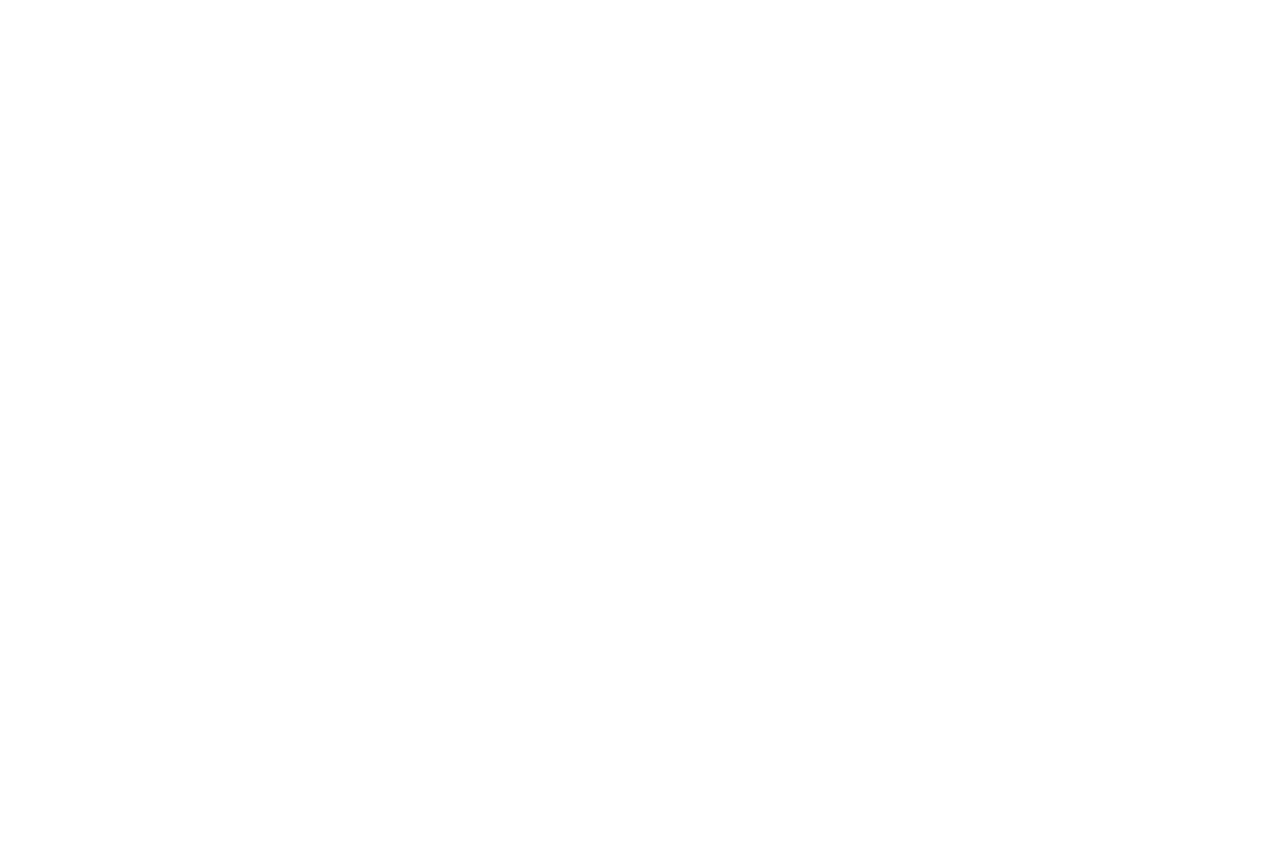
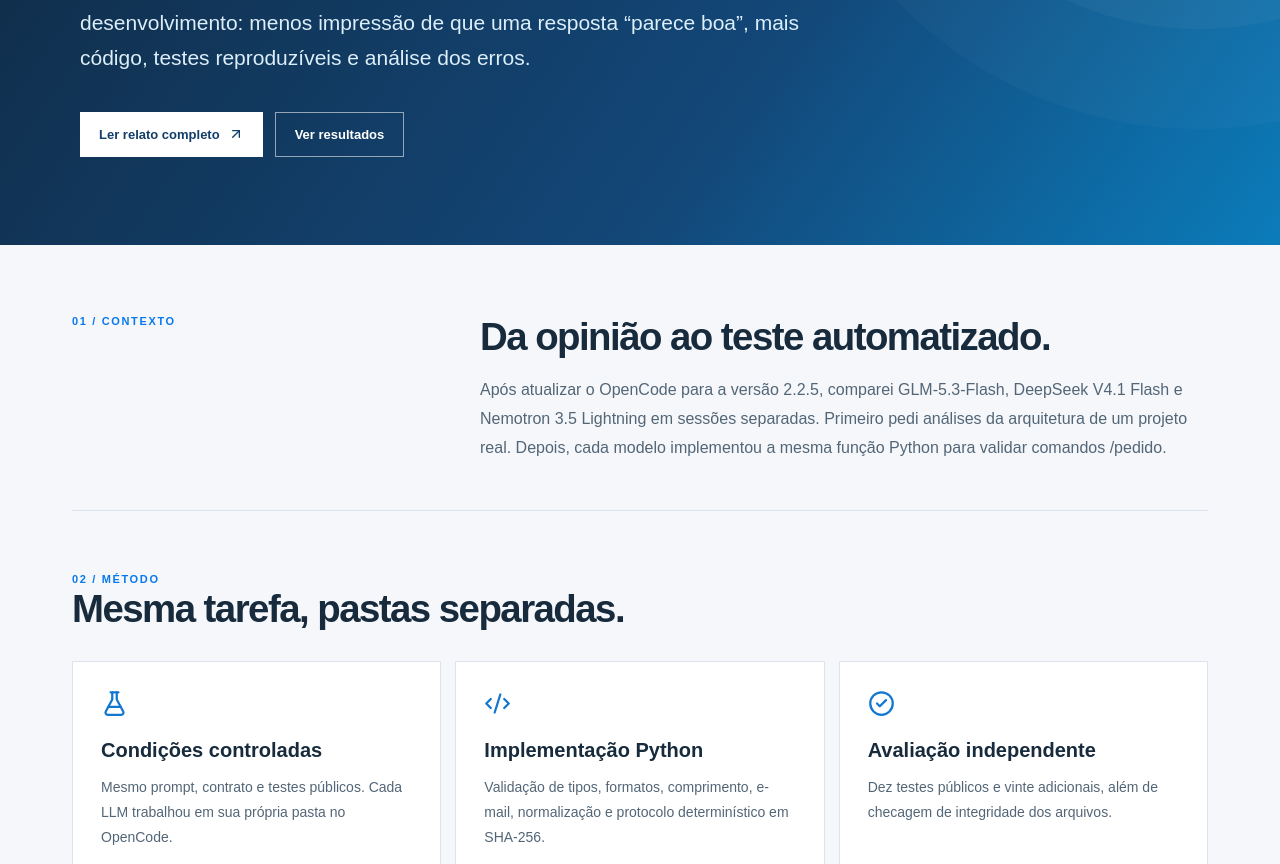
Before and after one commit to Jefferson-Robson/meu-portifolio, a Next.js app: page /projetos/laboratorio-llms in a window 1280 px wide. Before the commit this address had no page. Shown: the part 436-1300 px from the top of the page. Before the commit the page ends 800 px from the top, so only its background shows below. Built offline with nearby package versions, Linux system fonts and the light colour scheme.

Commit message:
feat: publicar laboratorio de benchmarks de LLMs

```diff
--- /dev/null
+++ b/app/projetos/laboratorio-llms/page.tsx
@@ -0,0 +1,44 @@
+import type { Metadata } from "next";
+import Link from "next/link";
+import { ArrowLeft, ArrowUpRight, CheckCircle2, Code2, FlaskConical, GitBranch } from "lucide-react";
+import styles from "../novos-projetos.module.css";
+
+export const metadata: Metadata = {
+  title: "Laboratório de LLMs — benchmarks com OpenCode",
+  description: "Comparação prática de três modelos gratuitos para arquitetura e programação Python, com metodologia, resultados e limitações.",
+  alternates: { canonical: "/projetos/laboratorio-llms/" },
+};
+
+const resultados = [
+  { name: "DeepSeek V4.1 Flash", points: "100/100", tests: "30/30" },
+  { name: "Nemotron 3.5 Lightning", points: "100/100", tests: "30/30" },
+  { name: "GLM-5.3-Flash", points: "96/100", tests: "29/30" },
+];
+
+export default function LaboratorioLlms() {
+  return <main className={styles.page}>
+    <header className={styles.header}><Link className={styles.logo} href="/">RL<span>.</span></Link><Link className={styles.back} href="/#projetos"><ArrowLeft size={16}/> Voltar aos projetos</Link></header>
+    <section className={styles.hero}><p className={styles.kicker}>Projeto 03 · Engenharia de software · Experimentos</p>
+      <h1>Três LLMs. O mesmo desafio.</h1>
+      <p>Um laboratório pessoal para avaliar inteligência artificial aplicada ao desenvolvimento: menos impressão de que uma resposta “parece boa”, mais código, testes reproduzíveis e análise dos erros.</p>
+      <div className={styles.actions}><a className={styles.action} href="https://blog.robsonlopes.tec.br/artigos/benchmark-llms-python/" target="_blank" rel="noopener noreferrer">Ler relato completo <ArrowUpRight size={16}/></a><a className={`${styles.action} ${styles.outline}`} href="#resultados">Ver resultados</a></div>
+    </section>
+    <div className={styles.content}>
+      <section className={styles.intro}><span className={styles.eyebrow}>01 / Contexto</span><div><h2>Da opinião ao teste automatizado.</h2><p>Após atualizar o OpenCode para a versão 2.2.5, comparei GLM-5.3-Flash, DeepSeek V4.1 Flash e Nemotron 3.5 Lightning em sessões separadas. Primeiro pedi análises da arquitetura de um projeto real. Depois, cada modelo implementou a mesma função Python para validar comandos /pedido.</p></div></section>
+      <section className={styles.section}><div className={styles.sectionHeader}><span className={styles.eyebrow}>02 / Método</span><h2>Mesma tarefa, pastas separadas.</h2></div>
+        <div className={styles.cards}>
+          <article className={styles.card}><FlaskConical size={27}/><h3>Condições controladas</h3><p>Mesmo prompt, contrato e testes públicos. Cada LLM trabalhou em sua própria pasta no OpenCode.</p></article>
+          <article className={styles.card}><Code2 size={27}/><h3>Implementação Python</h3><p>Validação de tipos, formatos, comprimento, e-mail, normalização e protocolo determinístico em SHA-256.</p></article>
+          <article className={styles.card}><CheckCircle2 size={27}/><h3>Avaliação independente</h3><p>Dez testes públicos e vinte adicionais, além de checagem de integridade dos arquivos.</p></article>
+        </div>
+      </section>
+      <section className={styles.section} id="resultados"><div className={styles.sectionHeader}><span className={styles.eyebrow}>03 / Resultados do segundo benchmark</span><h2>Empate no topo; um defeito encontrado.</h2></div>
+        <div className={styles.stats}>{resultados.map(r=><div className={styles.stat} key={r.name}><strong>{r.points}</strong><span>{r.name} · {r.tests} testes</span></div>)}</div>
+        <div className={styles.notice}>O GLM falhou ao validar um domínio iniciado por hífen. DeepSeek e Nemotron passaram nos 30 casos avaliados. Passar nos testes não prova ausência de outros erros; este é um experimento pontual, não um ranking universal de modelos.</div>
+      </section>
+      <section className={styles.section}><div className={styles.sectionHeader}><span className={styles.eyebrow}>04 / Aprendizado</span><h2>Testar código é diferente de avaliar explicações.</h2><p>No primeiro desafio, as notas de arquitetura foram qualitativas. No segundo, o resultado veio de testes objetivos. Um modelo que explica com clareza pode falhar em um caso extremo; um modelo menos convincente na teoria pode entregar código correto para aquele contrato.</p></div>
+        <a className={styles.link} href="https://blog.robsonlopes.tec.br/artigos/benchmark-llms-python/" target="_blank" rel="noopener noreferrer"><GitBranch size={17}/> Metodologia, ressalvas e próximos testes <ArrowUpRight size={16}/></a>
+      </section>
+    </div>
+  </main>;
+}
```
